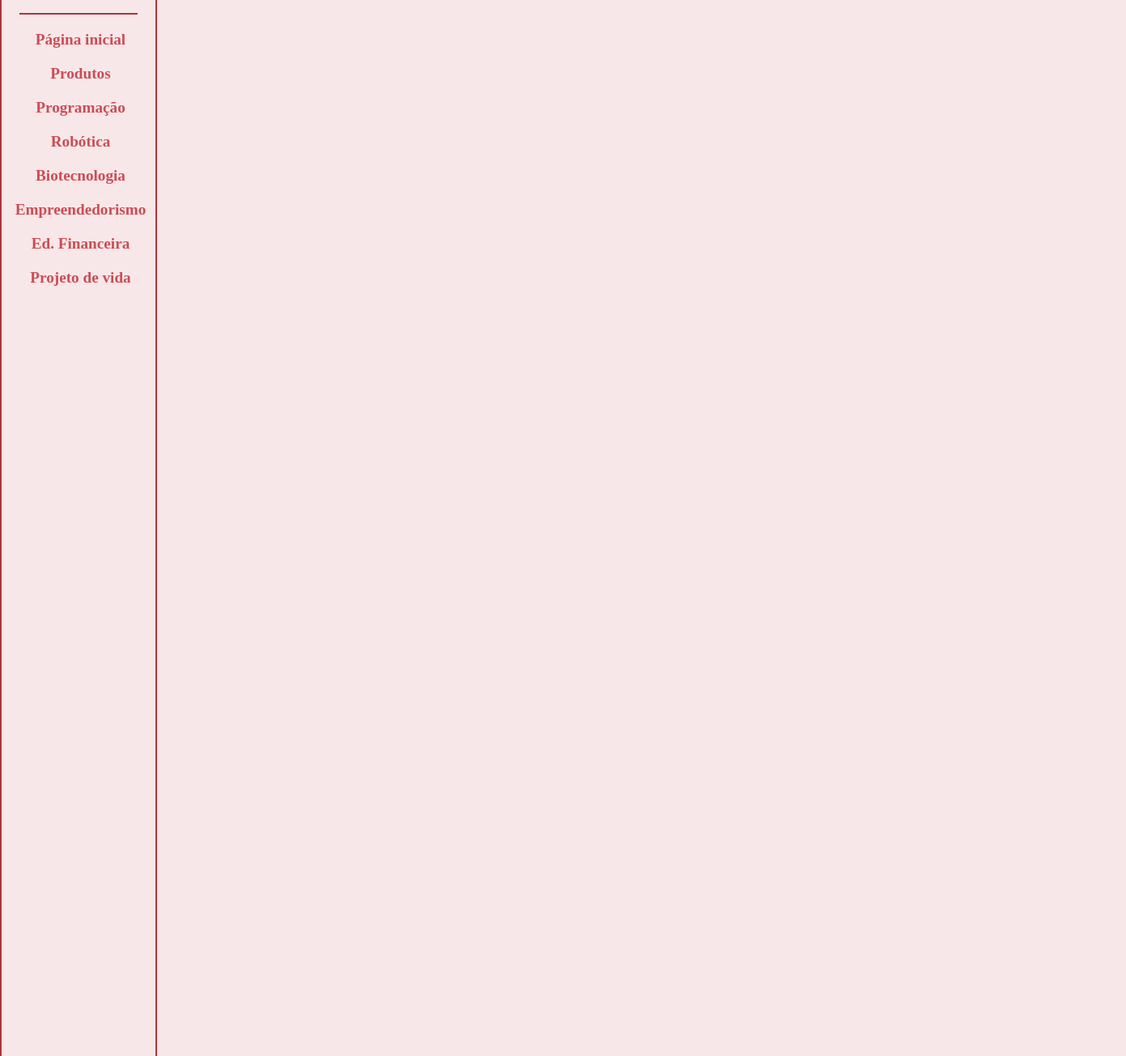
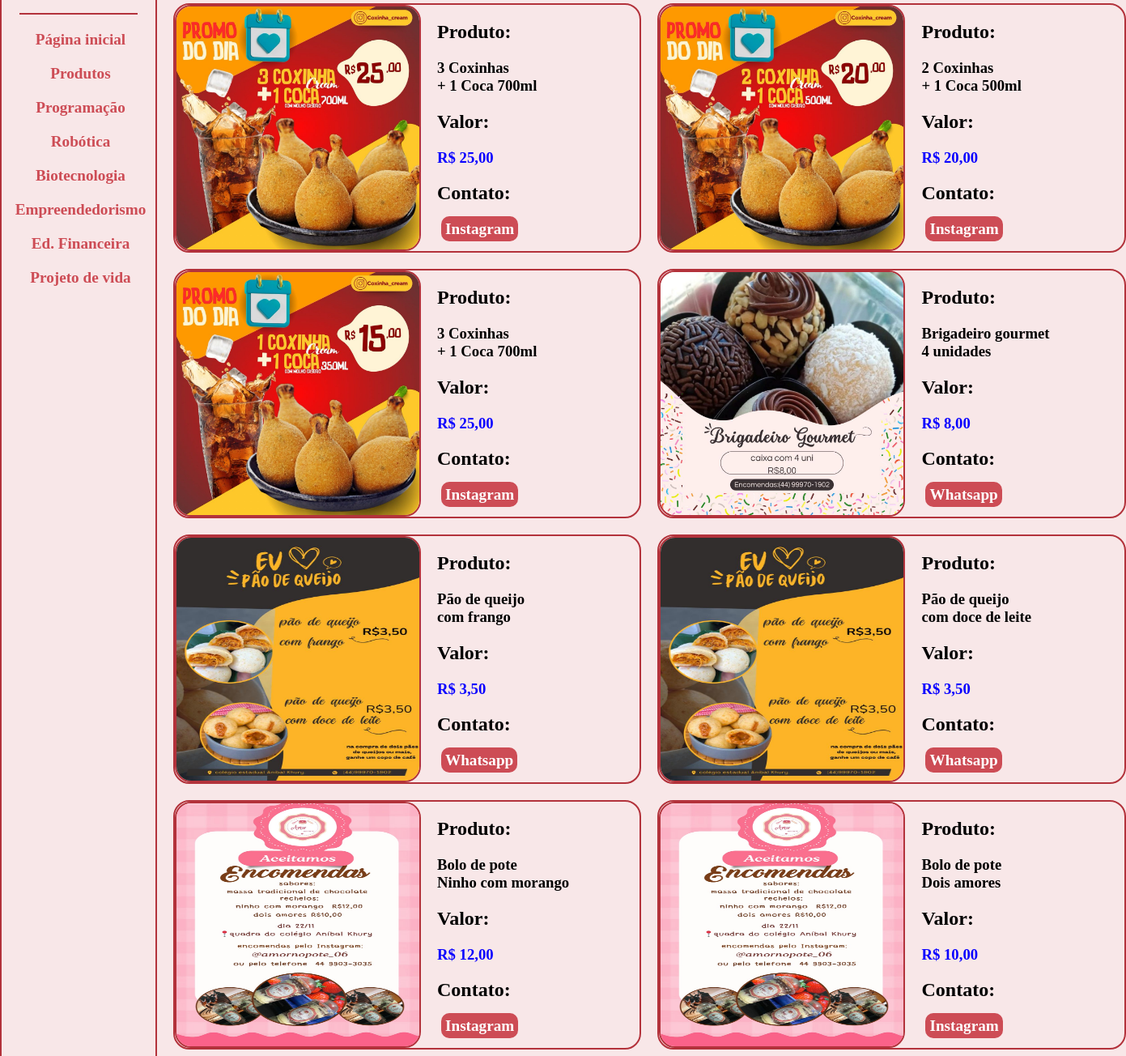
Before and after one commit to HendrickFS/amostra-ceak, a plain HTML site: page produtos/produtos.html in a window 1280 px wide. Shown: the part 76-1380 px from the top of the page at 81% size, 1391 px wide, since content can reach past the window. Drawn offline with Linux system fonts and the light colour scheme.

Commit message:
pagina produtos

```diff
--- a/produtos/produtos.html
+++ b/produtos/produtos.html
@@ -21,6 +21,116 @@
         </div>
         <div class="conteudo">
             <h1>Produtos</h1>
+            <div class="produtos">
+                <div class="produto">
+                    <img src="imagens/02.jpg" alt="">
+                    <div class="descricao">
+                        <h2>Produto:</h2>
+                        <h3>3 Coxinhas <br> + 1 Coca 700ml</h3>
+                        <h2>Valor:</h2>
+                        <h3><strong>R$ 25,00</strong></h3>
+                        <h2>Contato:</h2>
+                        <a href="https://www.instagram.com/coxinha_cream/">Instagram</a>
+                    </div>
+                </div>
+                <div class="produto">
+                    <img src="imagens/03.jpg" alt="">
+                    <div class="descricao">
+                        <h2>Produto:</h2>
+                        <h3>2 Coxinhas <br> + 1 Coca 500ml</h3>
+                        <h2>Valor:</h2>
+                        <h3><strong>R$ 20,00</strong></h3>
+                        <h2>Contato:</h2>
+                        <a href="https://www.instagram.com/coxinha_cream/">Instagram</a>
+                    </div>
+                </div>
+            </div>
+            <div class="produtos">
+                <div class="produto">
+                    <img src="imagens/04.jpg" alt="">
+                    <div class="descricao">
+                        <h2>Produto:</h2>
+                        <h3>3 Coxinhas <br> + 1 Coca 700ml</h3>
+                        <h2>Valor:</h2>
+                        <h3><strong>R$ 25,00</strong></h3>
+                        <h2>Contato:</h2>
+                        <a href="https://www.instagram.com/coxinha_cream/">Instagram</a>
+                    </div>
+                </div>
+                <div class="produto">
+                    <img src="imagens/05.jpg" alt="">
+                    <div class="descricao">
+                        <h2>Produto:</h2>
+                        <h3>Brigadeiro gourmet <br> 4 unidades</h3>
+                        <h2>Valor:</h2>
+                        <h3><strong>R$ 8,00</strong></h3>
+                        <h2>Contato:</h2>
+                        <a href="https://w.app/TIxdAp">Whatsapp</a>
+                    </div>
+                </div>
+            </div>
+            <div class="produtos">
+                <div class="produto">
+                    <img src="imagens/06.jpg" alt="">
+                    <div class="descricao">
+                        <h2>Produto:</h2>
+                        <h3>Pão de queijo<br> com frango</h3>
+                        <h2>Valor:</h2>
+                        <h3><strong>R$ 3,50</strong></h3>
+                        <h2>Contato:</h2>
+                        <a href="https://w.app/TIxdAp">Whatsapp</a>
+                    </div>
+                </div>
+                <div class="produto">
+                    <img src="imagens/06.jpg" alt="">
+                    <div class="descricao">
+                        <h2>Produto:</h2>
+                        <h3>Pão de queijo<br> com doce de leite</h3>
+                        <h2>Valor:</h2>
+                        <h3><strong>R$ 3,50</strong></h3>
+                        <h2>Contato:</h2>
+                        <a href="https://w.app/TIxdAp">Whatsapp</a>
+                    </div>
+                </div>
+            </div>
+            <div class="produtos">
+                <div class="produto">
+                    <img src="imagens/07.jpg" alt="">
+                    <div class="descricao">
+                        <h2>Produto:</h2>
+                        <h3>Bolo de pote<br> Ninho com morango</h3>
+                        <h2>Valor:</h2>
+                        <h3><strong>R$ 12,00</strong></h3>
+                        <h2>Contato:</h2>
+                        <a href="https://www.instagram.com/amornopote_06/">Instagram</a>
+                    </div>
+                </div>
+                <div class="produto">
+                    <img src="imagens/07.jpg" alt="">
+                    <div class="descricao">
+                        <h2>Produto:</h2>
+                        <h3>Bolo de pote<br> Dois amores</h3>
+                        <h2>Valor:</h2>
+                        <h3><strong>R$ 10,00</strong></h3>
+                        <h2>Contato:</h2>
+                        <a href="https://www.instagram.com/amornopote_06/">Instagram</a>
+                    </div>
+                </div>
+            </div>
+            <div class="produtos">
+                <div class="produto">
+                    <img src="imagens/08.jpg" alt="">
+                    <div class="descricao">
+                        <h2>Produto:</h2>
+                        <h3>Esfihas<br> Combo com 10</h3>
+                        <h2>Valor:</h2>
+                        <h3><strong>R$ 49,90</strong></h3>
+                        <h2>Contato:</h2>
+                        <a href="https://w.app/ikdQ9y">Whatsapp</a>
+                    </div>
+                </div>
+            </div>
+
         </div>
     </body>
 </html>
--- a/produtos/style.css
+++ b/produtos/style.css
@@ -20,7 +20,7 @@ body{
     border-width: 2px;
     border-color: #B3323B;
     min-width: 190px;
-    height: 1500px;
+    height: 1700px;
     align-items: center;
 }
 
@@ -80,29 +80,66 @@ body{
     animation-iteration-count: infinite;
 }
 
-.tema{
-    display: flex;
+.imagens{
+    display: flexbox;
     flex-direction: row;
-    border-style: solid;
-    border-width: 1px;
-    border-radius: 20px;
-    border-color: #B3323B;
-    margin-top: 30px;
+    gap: 20px;
+    margin-top: 20px;
+    max-width: 100%;
 }
 
-.tema img{
+.imagens img{
     width: 300px;
-    height: 200px;
+    height: 300px;
+    border-style: solid;
+    border-width: 2px;
+    border-color: #B3323B;
     border-radius: 20px;
 }
 
-.descricao{
-    margin-left: 20px;
-    min-width: 900px;
+.produto{
+    display: flex;
+    flex-direction: row;
+    gap: 20px;
+    border-style: solid;
+    border-width: 2px;
+    border-color: #B3323B;
+    border-radius: 20px;
+    max-width: 60%;
+    min-width: 60%;
 }
 
-.descricao h2{
-    color:#B3323B;
+.produto img{
+    width: 300px;
+    height: 300px;
+    border-style: solid;
+    border-width: 2px;
+    border-color: #B3323B;
+    border-radius: 20px;
+}
+
+.descricao a{
+    text-decoration: none;
+    margin-left: 5px;
+    font-size: larger;
+    font-weight: 700;
+    color: rgb(255, 255, 255);
+    background-color: #CD4C55;
+    border-radius: 10px;
+    padding: 5px;
+}
+
+.descricao a:hover{
+    background-color: #EEC3C6;
+    animation: rainbow 3s linear infinite;
+}
+
+.produtos{
+    display: flex;
+    flex-direction: row;
+    gap: 20px;
+    margin-top: 20px;
+    max-width: 100%;
 }
 
 @keyframes rainbow{
```
